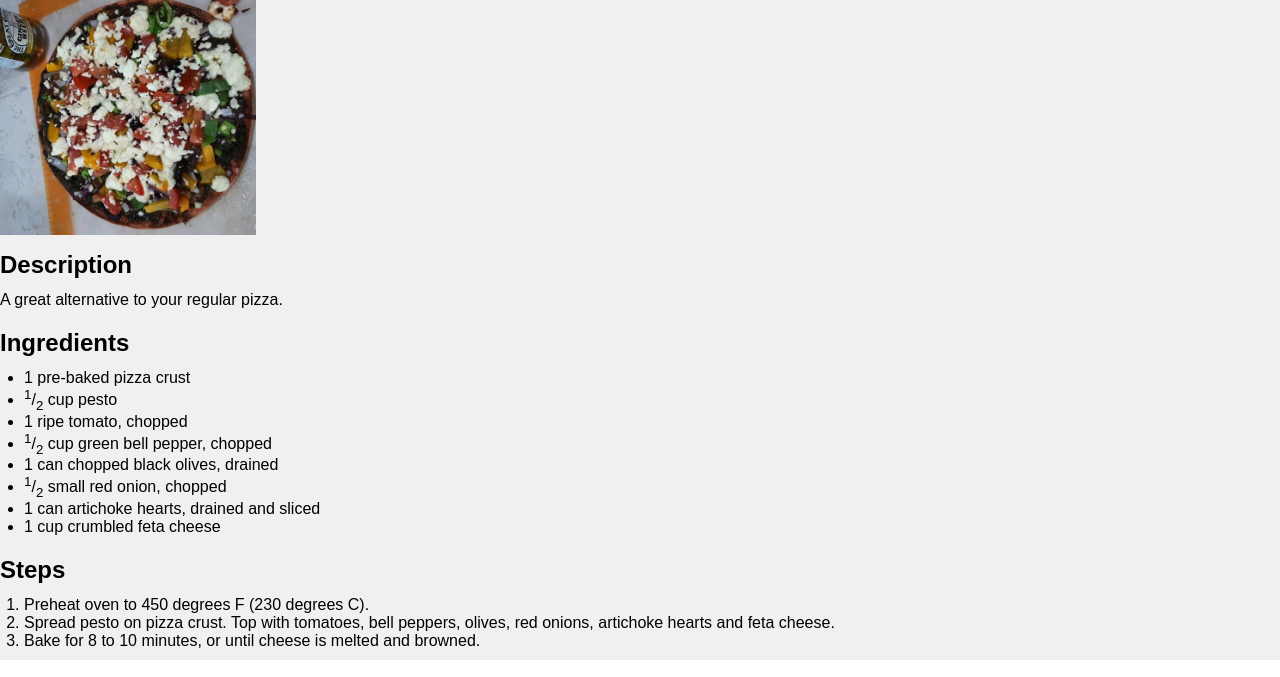
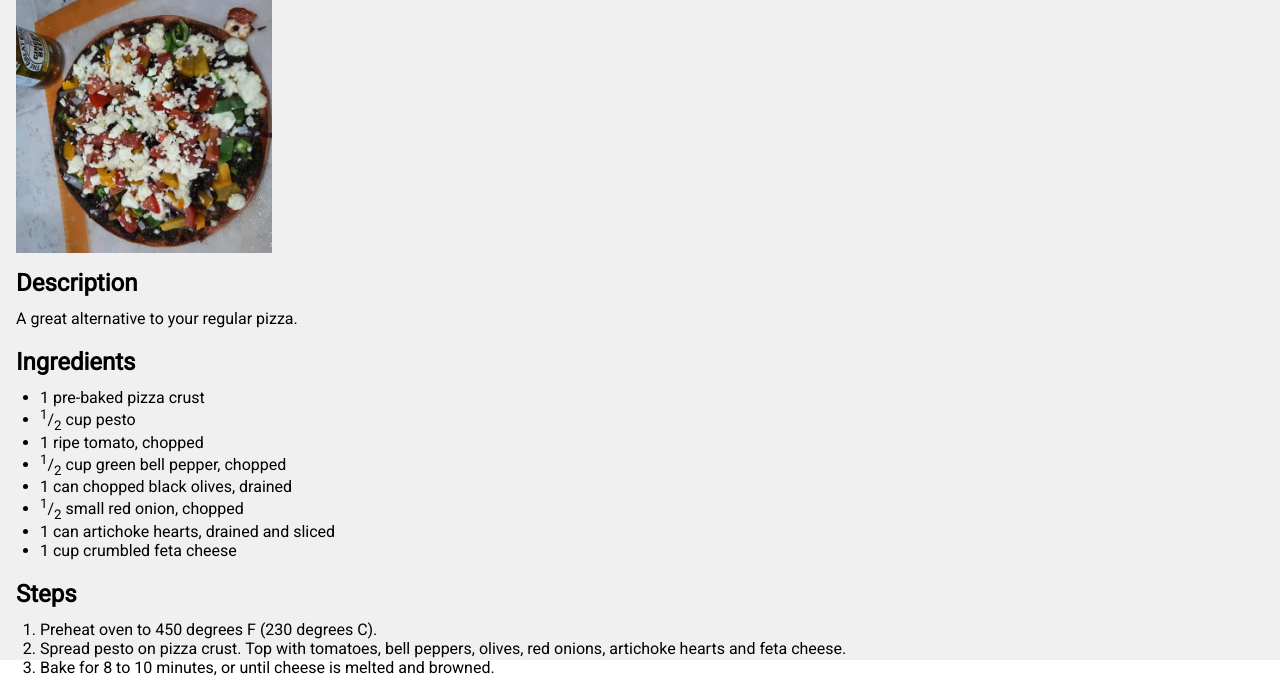
Before and after one commit to andfxx27/odin-recipes, a plain HTML site: page recipes/pesto-pizza.html in a window 1280 px wide. Shown: the part 140-817 px from the top of the page. Drawn offline with Linux system fonts and the light colour scheme.

Commit message:
chore: recipe page padding

```diff
--- a/css/style.css
+++ b/css/style.css
@@ -1,3 +1,5 @@
+@import url("https://fonts.googleapis.com/css2?family=Roboto&display=swap");
+
 *,
 *::before,
 *::after {
@@ -7,7 +9,7 @@
 }
 
 body {
-  font-family: sans-serif;
+  font-family: "Roboto", sans-serif;
 }
 
 h1 {
@@ -41,6 +43,10 @@ p {
 .container {
   background-color: rgb(240, 240, 240);
   height: 100vh;
+}
+
+.container.recipe-page {
+  padding: 16px;
 }
 
 .flex-container {
--- a/recipes/pesto-pizza.html
+++ b/recipes/pesto-pizza.html
@@ -8,7 +8,7 @@
     <link rel="stylesheet" href="./../css/style.css" />
   </head>
   <body>
-    <div class="container">
+    <div class="container recipe-page">
       <header>
         <nav class="navbar">
           <ul class="ul-base">
```
Also changed, not shown: recipes/fried-chicken.html (+1 -1 lines), recipes/fried-egg-sandwich.html (+1 -1 lines).
